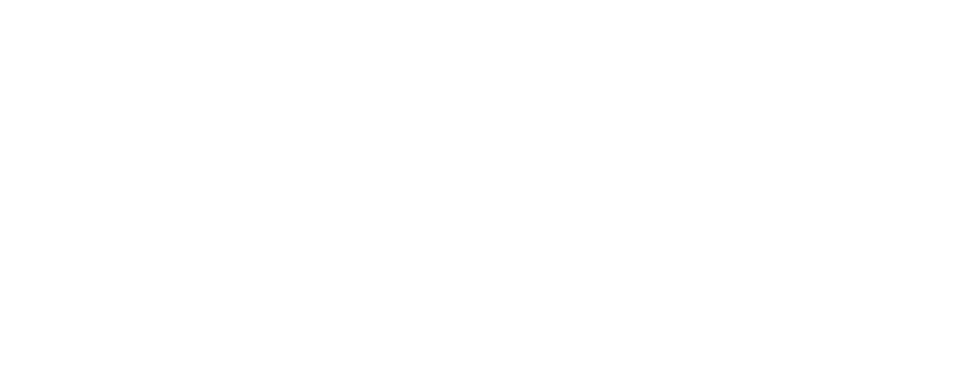
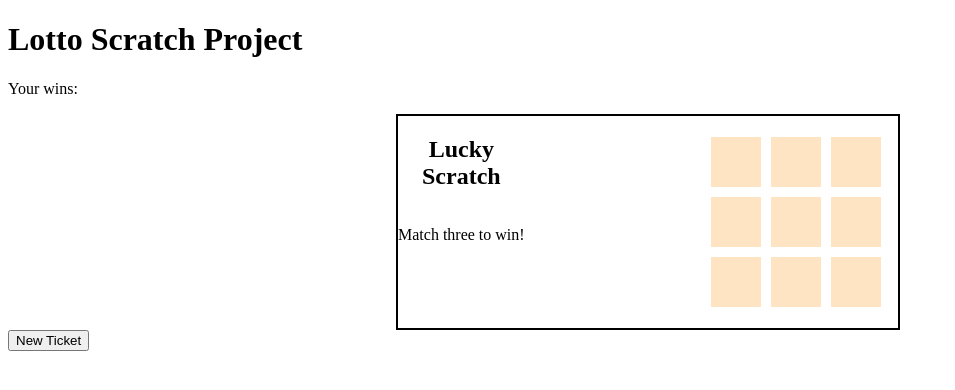
Before and after one commit to PilotCoding2/lotto-scratch, a plain HTML site: page index.html in a window 1280 px wide. Shown: the whole page, without its empty margins (0-955 px from the left). Drawn offline with Linux system fonts and the light colour scheme.

Commit message:
Added the HTML and CSS skeleton

```diff
--- a/index.html
+++ b/index.html
@@ -4,8 +4,30 @@
     <meta charset="UTF-8">
     <meta name="viewport" content="width=device-width, initial-scale=1.0">
     <title>Lotto Scratch</title>
+    <link rel="stylesheet" href="styles.css">
 </head>
 <body>
-
+    <h1>Lotto Scratch Project</h1>
+    <p>Your wins:</p>
+    <p class="win-count"></p>
+    <div class="lotto-ticket">
+        <div class="ticket-info">
+            <h2>Lucky<br>Scratch</h2>
+            <p>Match three to win!</p>
+        </div>
+        <div class="lotto-squares">
+            <div class="lotto-square">a</div>
+            <div class="lotto-square">a</div>
+            <div class="lotto-square">a</div>
+            <div class="lotto-square">a</div>
+            <div class="lotto-square">a</div>
+            <div class="lotto-square">a</div>
+            <div class="lotto-square">a</div>
+            <div class="lotto-square">a</div>
+            <div class="lotto-square">a</div>
+        </div>
+    </div>
+    <button class="new-ticket">New Ticket</button>
+<script src="script.js"></script>
 </body>
 </html>
--- a/styles.css
+++ b/styles.css
@@ -0,0 +1,35 @@
+body{
+    width: 100vw;
+}
+
+.lotto-ticket{
+    display: flex;
+    margin: auto;
+    width: 500px;
+    border: 2px solid black;
+}
+
+.ticket-info{
+    display: flex;
+    flex-direction: column;
+}
+
+.ticket-info h2, .ticket-info p{
+    text-align: center;
+}
+
+.lotto-squares{
+    display: grid;
+    position: relative;
+    grid-template-columns: repeat(3, 1fr);
+    padding: 1rem;
+    left: 33%;
+}
+
+.lotto-square{
+    background-color: bisque;
+    color: bisque;
+    width: 50px;
+    height: 50px;
+    margin: 5px;
+}
```
